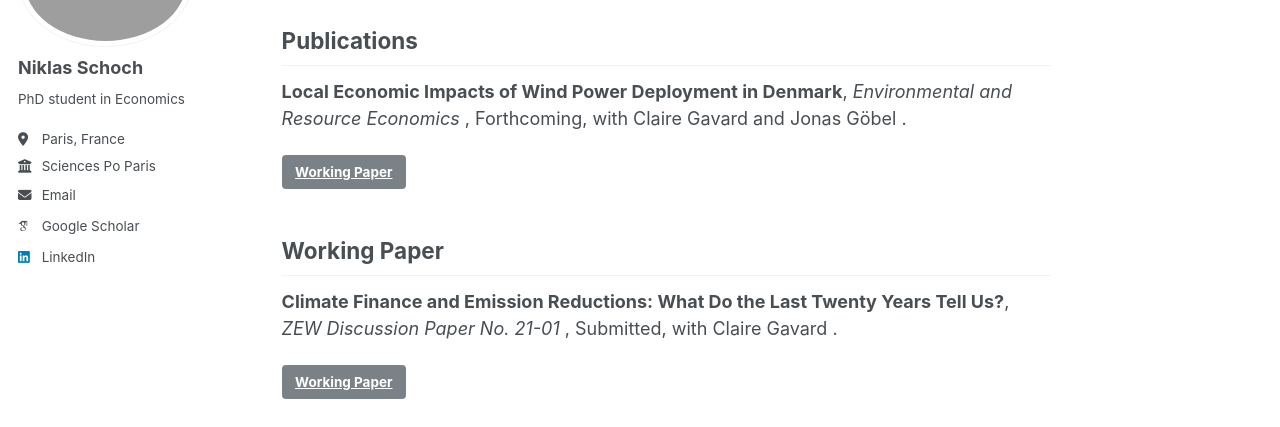
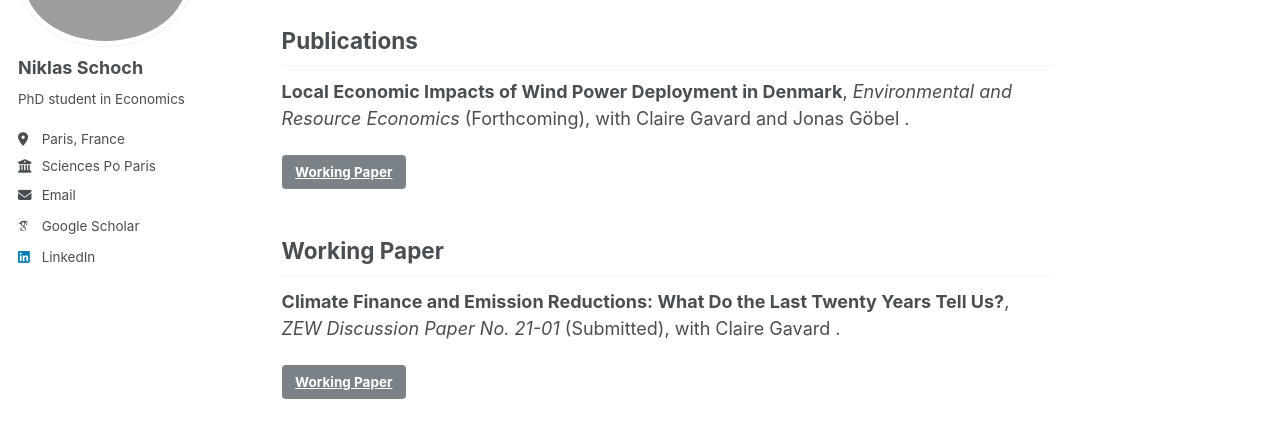
Before and after one commit to niklasschoch/niklasschoch.github.io, a Jekyll site: the page built from _pages/research.md, in a window 1280 px wide and 1198 px high. Shown: the part 193-620 px from the top of the window. Built offline with Jekyll 4.4.1, drawn with Linux system fonts in a browser that asks for light colours; some web fonts are replaced.

```diff
--- a/_pages/research.md
+++ b/_pages/research.md
@@ -18,7 +18,7 @@ Welcome to my research page.
 <div style="margin-bottom: 2rem;">
   <p>
     <strong>{{ item.title }}</strong>{% if item.venue %}, <em>{{ item.venue }}</em>{% endif %}
-    {% if item.citation %}, {{ item.citation }}, with {% endif %}
+    {% if item.citation %} ({{ item.citation }}), with {% endif %}
     {% if category != "Work in Progress" and item.authors %}
       {% assign author_count = item.authors | size %}
       {% if author_count == 1 %}
```
